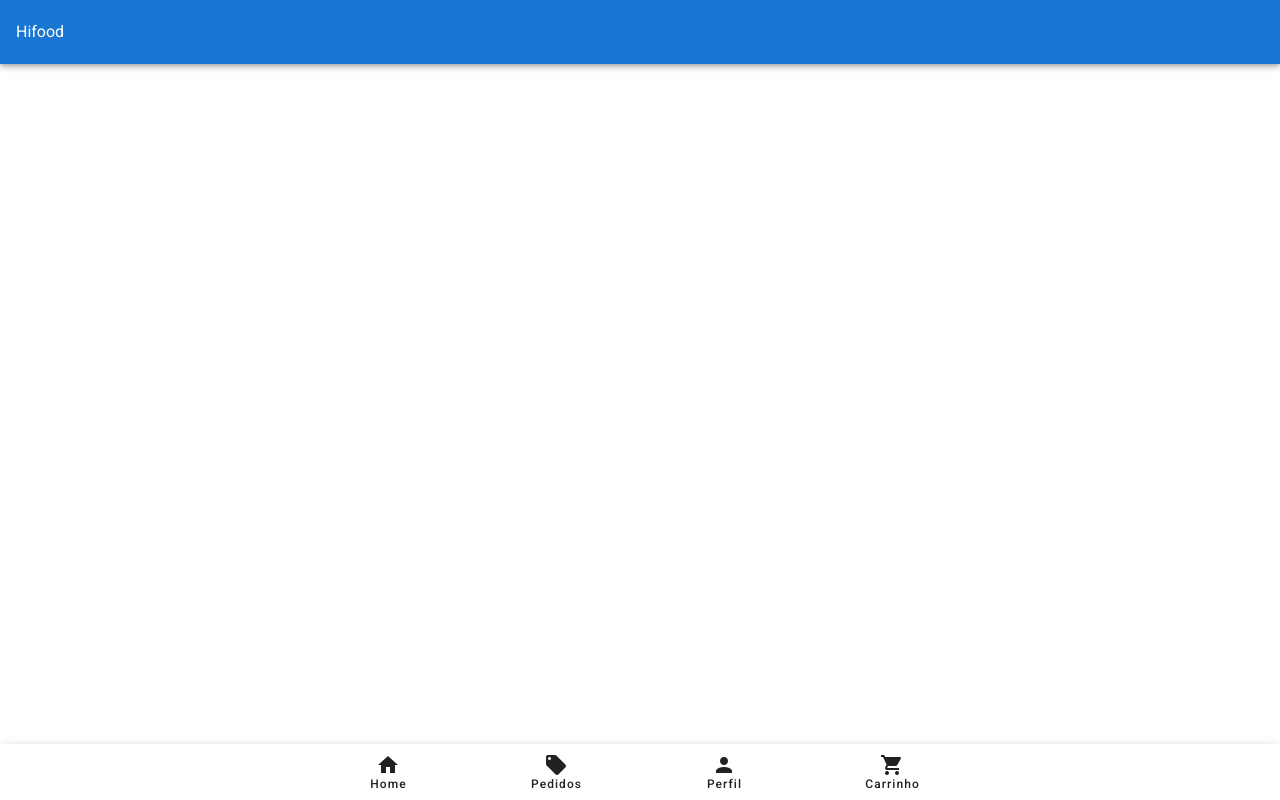
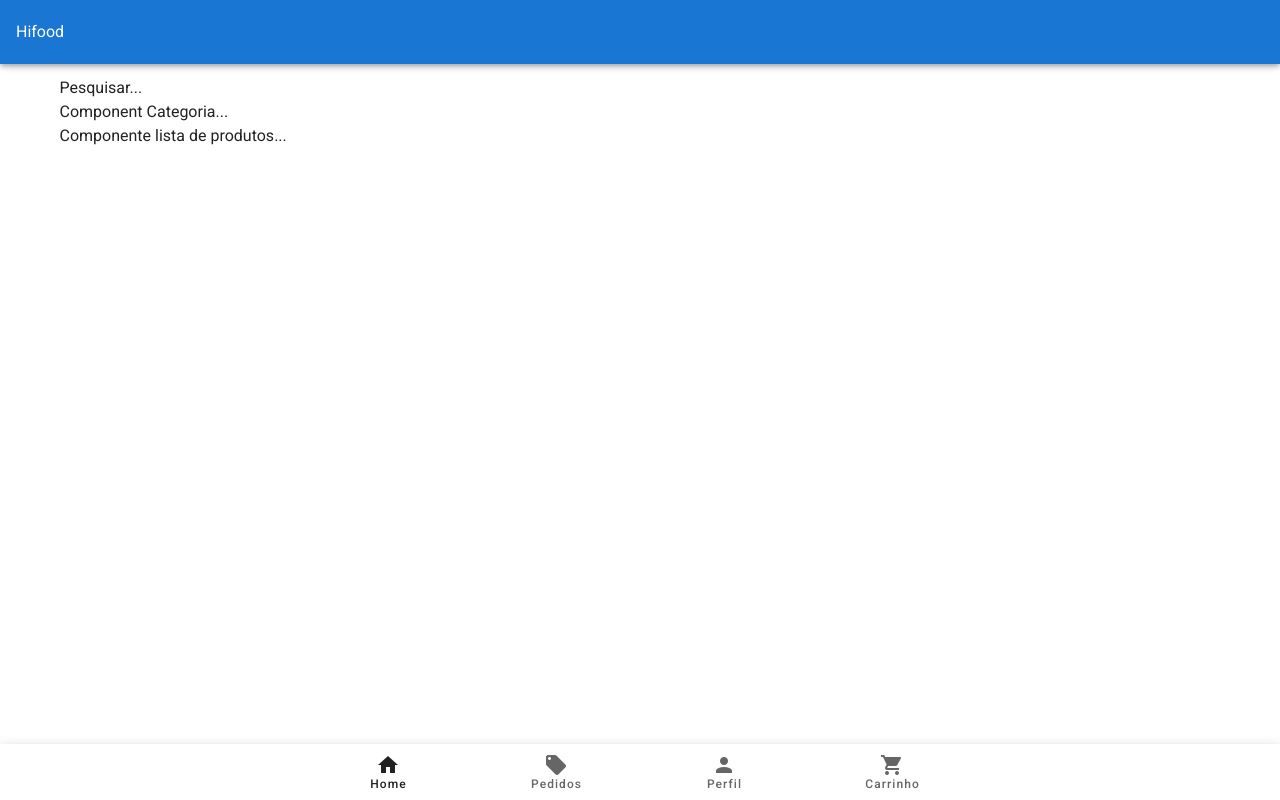
Before and after one commit to fabricadeprogramador/hifood-app, a Vue app: page /#/ in a window 1280 px wide. Built offline with nearby package versions, Linux system fonts and the light colour scheme.

Commit message:
Estruturando vues e componentes

```diff
--- a/src/App.vue
+++ b/src/App.vue
@@ -8,12 +8,14 @@
       <router-view />
     </v-main>
 
-    <navigation />
+    <Navigation />
+
   </v-app>
 </template>
 
 <script>
-  import Navigation from "@/components/Navigation"
+  import Navigation from "./components/MenuComponent.vue"
+
   export default {
     name: "App",
     components: { Navigation },
--- /dev/null
+++ b/src/components/CategoriaComponent.vue
@@ -0,0 +1,13 @@
+<template>
+    <div>
+        Component Categoria...
+    </div>
+</template>
+
+<script>
+export default {
+   data() {
+      return {}
+   }
+};
+</script>
--- a/src/components/Navigation.vue
+++ b/src/components/MenuComponent.vue
@@ -1,13 +1,11 @@
 <template>
-  <div>
     <v-bottom-navigation v-model="value" grow>
-      <v-btn value="recent" v-for="(item, index) in itens" :key="index">
+      <v-btn v-for="(item, index) in itens" :key="index" :to="item.link">
         <span>{{ item.rota }}</span>
 
         <v-icon>{{ item.icone }}</v-icon>
       </v-btn>
     </v-bottom-navigation>
-  </div>
 </template>
 
 <script>
@@ -17,19 +15,23 @@
       itens: [
         {
           rota: "Home",
-          icone: "mdi-home"
+          icone: "mdi-home",
+          link: "/"
         },
         {
           rota: "Pedidos",
-          icone: "mdi-tag"
+          icone: "mdi-tag",
+          link: "/pedidos"
         },
         {
           rota: "Perfil",
-          icone: "mdi-account"
+          icone: "mdi-account",
+          link: "/perfil"
         },
         {
           rota: "Carrinho",
-          icone: "mdi-cart"
+          icone: "mdi-cart",
+          link: "/carrinho"
         }
       ]
     })
--- /dev/null
+++ b/src/components/PesquisaComponent.vue
@@ -0,0 +1,13 @@
+<template>
+    <div>
+        Pesquisar...
+    </div>
+</template>
+
+<script>
+export default {
+   data() {
+      return {}
+   }
+};
+</script>
--- /dev/null
+++ b/src/components/ProdutoComponent.vue
@@ -0,0 +1,13 @@
+<template>
+   <div>
+       Componente lista de produtos...
+   </div>
+</template>
+
+<script>
+export default {
+   data() {
+      return {}
+   }
+};
+</script>
--- a/src/router/index.js
+++ b/src/router/index.js
@@ -9,6 +9,21 @@ const routes = [
     path: "/",
     name: "Home",
     component: Home
+  },
+  {
+    path: "/pedidos",
+    name: "Pedidos",
+    component: () => import('./../views/Pedidos.vue')
+  },
+  {
+    path: "/perfil",
+    name: "Perfil",
+    component: () => import("./../views/Perfil.vue")
+  },
+  {
+    path: "/carrinho",
+    name: "Carrinho",
+    component: () => import("./../views/Carrinho.vue")
   }
   // {
   //   path: '/about',
--- /dev/null
+++ b/src/views/Carrinho.vue
@@ -0,0 +1,11 @@
+<template>
+    <v-container>
+      Carrinho
+    </v-container>
+</template>
+
+<script>
+  export default {
+    name: "Carrinho"
+  }
+</script>
--- a/src/views/Home.vue
+++ b/src/views/Home.vue
@@ -1,7 +1,31 @@
-<template> </template>
+<template>
+   <v-container>
+
+      <!-- PESQUISAR -->
+      <pesquisa />
+
+      <!-- LISTA DE CATEGORIAS (COMPONENT) -->
+      <listaCategoriaComponent />
+
+      <!-- LISTA DE PRODUTOS (COMPONENT) -->
+      <listaProdutoComponent />
+
+  </v-container>
+</template>
 
 <script>
-  export default {
-    name: "Home"
-  }
+import listaProdutoComponent from "./../components/ProdutoComponent.vue";
+import listaCategoriaComponent from "./../components/CategoriaComponent.vue";
+import pesquisa from "./../components/PesquisaComponent.vue";
+
+export default {
+   components: { listaProdutoComponent, listaCategoriaComponent, pesquisa },
+   name: "Home",
+
+   data() {
+      return {
+         produtos: ["produto1", "produto2", "produto3"]
+      }
+   }
+};
 </script>
--- /dev/null
+++ b/src/views/Pedidos.vue
@@ -0,0 +1,11 @@
+<template>
+    <v-container>
+      Pedidos
+    </v-container>
+</template>
+
+<script>
+  export default {
+    name: "Pedidos"
+  }
+</script>
--- /dev/null
+++ b/src/views/Perfil.vue
@@ -0,0 +1,11 @@
+<template>
+    <v-container>
+      Perfil
+    </v-container>
+</template>
+
+<script>
+  export default {
+    name: "Perfil"
+  }
+</script>
```
Also changed, not shown: 1 other file (tests, documents, lock files or other folders).
